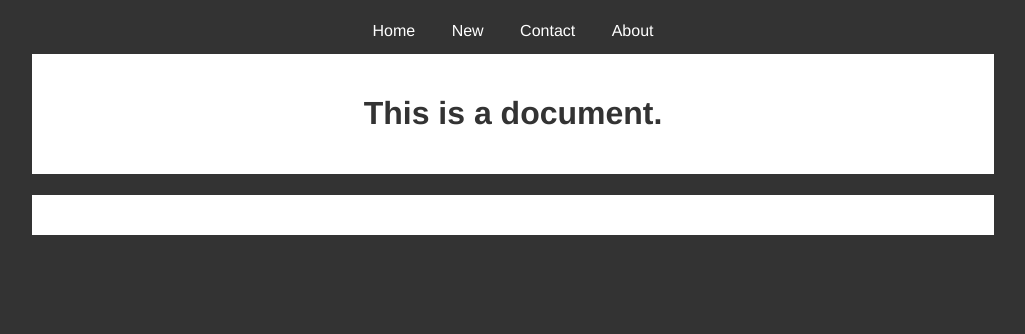
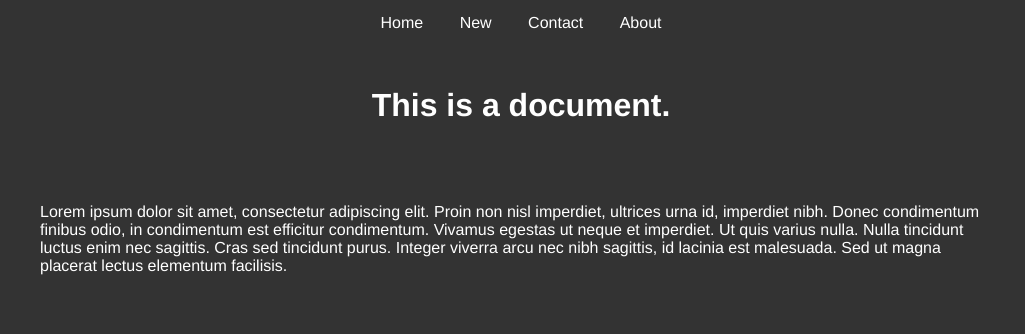
Before and after one commit to Dchristian3294/IDESN3535, a plain HTML site: page 0914_PROJECT_1.html in a window 1280 px wide. Shown: the whole page, without its empty margins (127-1152 px from the left). Drawn offline with Linux system fonts and the light colour scheme.

Commit message:
minor fixes

```diff
--- a/0914_PROJECT_1.html
+++ b/0914_PROJECT_1.html
@@ -28,7 +28,13 @@
 </h1>
 
 <p>
-
+Lorem ipsum dolor sit amet, consectetur adipiscing elit.
+Proin non nisl imperdiet, ultrices urna id, imperdiet nibh.
+Donec condimentum finibus odio, in condimentum est efficitur condimentum.
+Vivamus egestas ut neque et imperdiet. Ut quis varius nulla.
+Nulla tincidunt luctus enim nec sagittis. Cras sed tincidunt purus.
+Integer viverra arcu nec nibh sagittis, id lacinia est malesuada.
+Sed ut magna placerat lectus elementum facilisis.
 </p>
 
 <footer>
--- a/0914_stylesheet.css
+++ b/0914_stylesheet.css
@@ -8,8 +8,8 @@ div.container {
 }
 header, footer {
   padding: 20px;
-  color: #333;
-  background-color: #FFFFFF;
+  color: #FFFFFF;
+  background-color: #333;
   clear: left;
   text-align: center;
   font-family: "helvetica"
@@ -20,6 +20,9 @@ header, footer {
     list-style-type: none;
     margin:0;
     padding:0;
+    position: fixed;
+    top: 0;
+    width: 100%;
     text-align:center;
     background-color: #333;
     font-family: "helvetica"
@@ -37,3 +40,10 @@ header, footer {
 .nav a:hover{
   background-color: #111;
 }
+
+p {
+  text-align: left;
+  float: left;
+  font-family: "helvetica";
+  color: #FFFFFF;
+}
```
